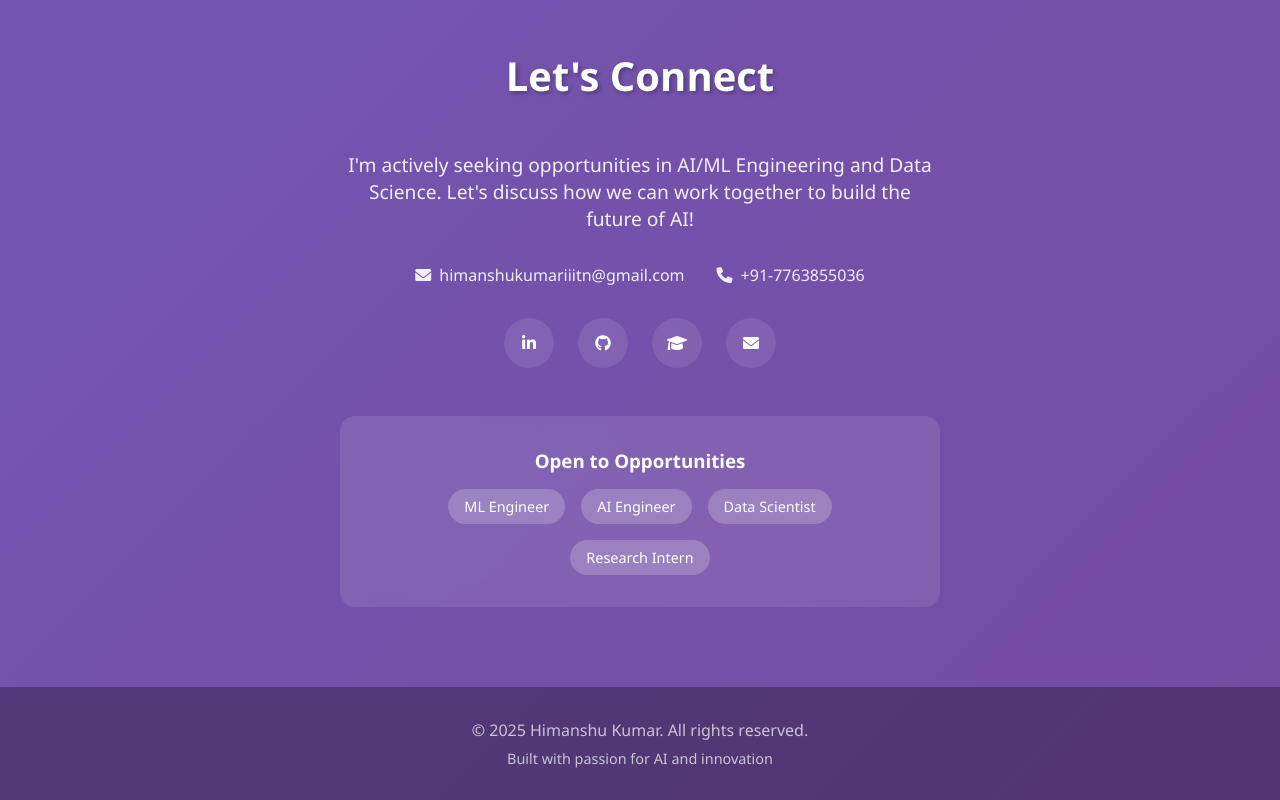
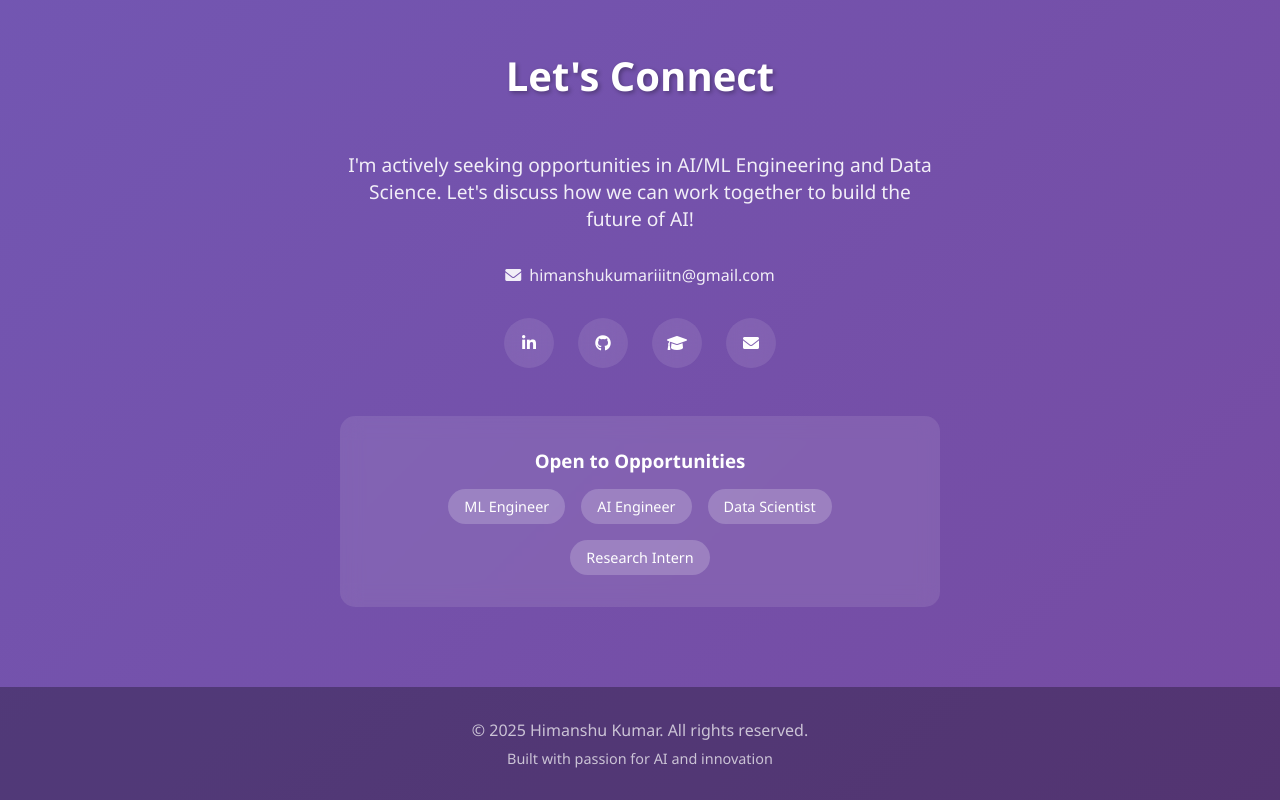
Before and after one commit to mansh7763/mansh7763.github.io, a plain HTML site: page index.html in a window 1280 px wide. Shown: the part 7489-8289 px from the top of the page. Drawn offline with Linux system fonts and the light colour scheme.

Commit message:
Update index.html

```diff
--- a/index.html
+++ b/index.html
@@ -1112,10 +1112,10 @@
                     <i class="fas fa-envelope"></i>
                     himanshukumariiitn@gmail.com
                 </a>
-                <a href="tel:+917763855036" class="contact-item">
+<!--                 <a href="tel:+917763855036" class="contact-item">
                     <i class="fas fa-phone"></i>
                     +91-7763855036
-                </a>
+                </a> -->
             </div>
 
             <div class="social-links">
```
